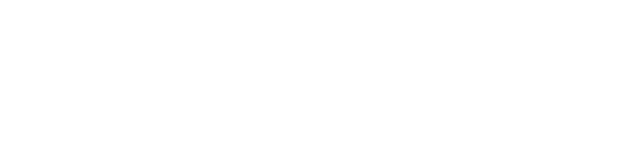
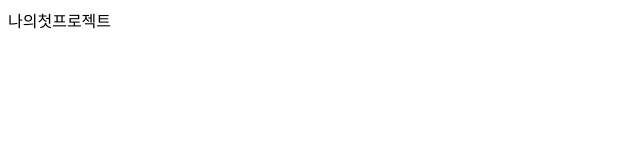
Before and after one commit to sslynn22/somentum, a plain HTML site: page index.html in a window 1280 px wide. Shown: the whole page, without its empty margins (0-640 px from the left). Drawn offline with Linux system fonts and the light colour scheme.

Commit message:
생성테스트

```diff
--- a/index.html
+++ b/index.html
@@ -5,7 +5,7 @@
     <meta name="viewport" content="width=device-width, initial-scale=1.0">
     <title>somentum</title>
 </head>
-<body>
+<body> 나의첫프로젝트
 
 </body>
 </html>
```
